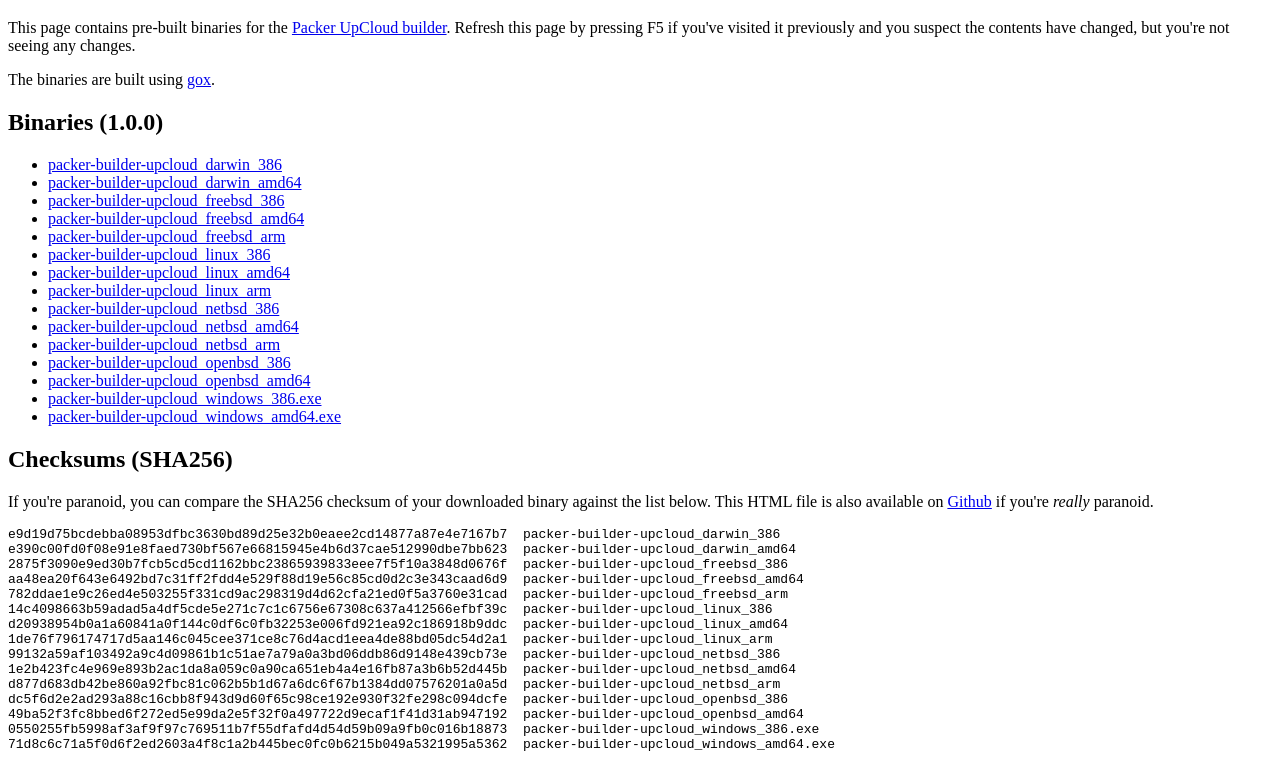
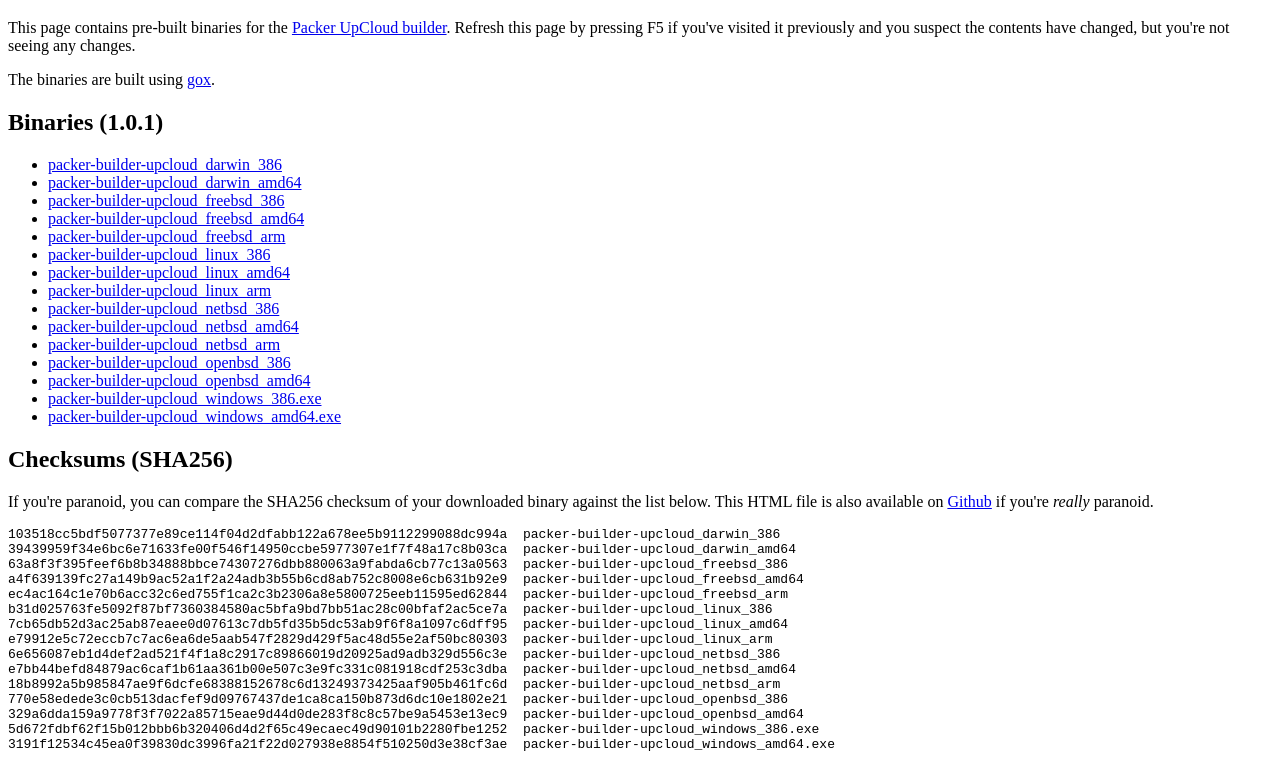
Before and after one commit to UpCloudLtd/upcloud-packer, a plain HTML site: page resources/s3/index.html in a window 1280 px wide. Shown: the part 61-826 px from the top of the page. Drawn offline with Linux system fonts and the light colour scheme.

Commit message:
Update the build downloads file

```diff
--- a/resources/s3/index.html
+++ b/resources/s3/index.html
@@ -17,7 +17,7 @@
   The binaries are built using <a href="https://github.com/mitchellh/gox">gox</a>.
 </p>
 
-<h2>Binaries (1.0.0)</h2>
+<h2>Binaries (1.0.1)</h2>
 
 <ul>
   <li><a
@@ -77,21 +77,21 @@
 </p>
 
 <pre>
-e9d19d75bcdebba08953dfbc3630bd89d25e32b0eaee2cd14877a87e4e7167b7  packer-builder-upcloud_darwin_386
-e390c00fd0f08e91e8faed730bf567e66815945e4b6d37cae512990dbe7bb623  packer-builder-upcloud_darwin_amd64
-2875f3090e9ed30b7fcb5cd5cd1162bbc23865939833eee7f5f10a3848d0676f  packer-builder-upcloud_freebsd_386
-aa48ea20f643e6492bd7c31ff2fdd4e529f88d19e56c85cd0d2c3e343caad6d9  packer-builder-upcloud_freebsd_amd64
-782ddae1e9c26ed4e503255f331cd9ac298319d4d62cfa21ed0f5a3760e31cad  packer-builder-upcloud_freebsd_arm
-14c4098663b59adad5a4df5cde5e271c7c1c6756e67308c637a412566efbf39c  packer-builder-upcloud_linux_386
-d20938954b0a1a60841a0f144c0df6c0fb32253e006fd921ea92c186918b9ddc  packer-builder-upcloud_linux_amd64
-1de76f796174717d5aa146c045cee371ce8c76d4acd1eea4de88bd05dc54d2a1  packer-builder-upcloud_linux_arm
-99132a59af103492a9c4d09861b1c51ae7a79a0a3bd06ddb86d9148e439cb73e  packer-builder-upcloud_netbsd_386
-1e2b423fc4e969e893b2ac1da8a059c0a90ca651eb4a4e16fb87a3b6b52d445b  packer-builder-upcloud_netbsd_amd64
-d877d683db42be860a92fbc81c062b5b1d67a6dc6f67b1384dd07576201a0a5d  packer-builder-upcloud_netbsd_arm
-dc5f6d2e2ad293a88c16cbb8f943d9d60f65c98ce192e930f32fe298c094dcfe  packer-builder-upcloud_openbsd_386
-49ba52f3fc8bbed6f272ed5e99da2e5f32f0a497722d9ecaf1f41d31ab947192  packer-builder-upcloud_openbsd_amd64
-0550255fb5998af3af9f97c769511b7f55dfafd4d54d59b09a9fb0c016b18873  packer-builder-upcloud_windows_386.exe
-71d8c6c71a5f0d6f2ed2603a4f8c1a2b445bec0fc0b6215b049a5321995a5362  packer-builder-upcloud_windows_amd64.exe
+103518cc5bdf5077377e89ce114f04d2dfabb122a678ee5b9112299088dc994a  packer-builder-upcloud_darwin_386
+39439959f34e6bc6e71633fe00f546f14950ccbe5977307e1f7f48a17c8b03ca  packer-builder-upcloud_darwin_amd64
+63a8f3f395feef6b8b34888bbce74307276dbb880063a9fabda6cb77c13a0563  packer-builder-upcloud_freebsd_386
+a4f639139fc27a149b9ac52a1f2a24adb3b55b6cd8ab752c8008e6cb631b92e9  packer-builder-upcloud_freebsd_amd64
+ec4ac164c1e70b6acc32c6ed755f1ca2c3b2306a8e5800725eeb11595ed62844  packer-builder-upcloud_freebsd_arm
+b31d025763fe5092f87bf7360384580ac5bfa9bd7bb51ac28c00bfaf2ac5ce7a  packer-builder-upcloud_linux_386
+7cb65db52d3ac25ab87eaee0d07613c7db5fd35b5dc53ab9f6f8a1097c6dff95  packer-builder-upcloud_linux_amd64
+e79912e5c72eccb7c7ac6ea6de5aab547f2829d429f5ac48d55e2af50bc80303  packer-builder-upcloud_linux_arm
+6e656087eb1d4def2ad521f4f1a8c2917c89866019d20925ad9adb329d556c3e  packer-builder-upcloud_netbsd_386
+e7bb44befd84879ac6caf1b61aa361b00e507c3e9fc331c081918cdf253c3dba  packer-builder-upcloud_netbsd_amd64
+18b8992a5b985847ae9f6dcfe68388152678c6d13249373425aaf905b461fc6d  packer-builder-upcloud_netbsd_arm
+770e58edede3c0cb513dacfef9d09767437de1ca8ca150b873d6dc10e1802e21  packer-builder-upcloud_openbsd_386
+329a6dda159a9778f3f7022a85715eae9d44d0de283f8c8c57be9a5453e13ec9  packer-builder-upcloud_openbsd_amd64
+5d672fdbf62f15b012bbb6b320406d4d2f65c49ecaec49d90101b2280fbe1252  packer-builder-upcloud_windows_386.exe
+3191f12534c45ea0f39830dc3996fa21f22d027938e8854f510250d3e38cf3ae  packer-builder-upcloud_windows_amd64.exe
 </pre>
 
 </body>
```
